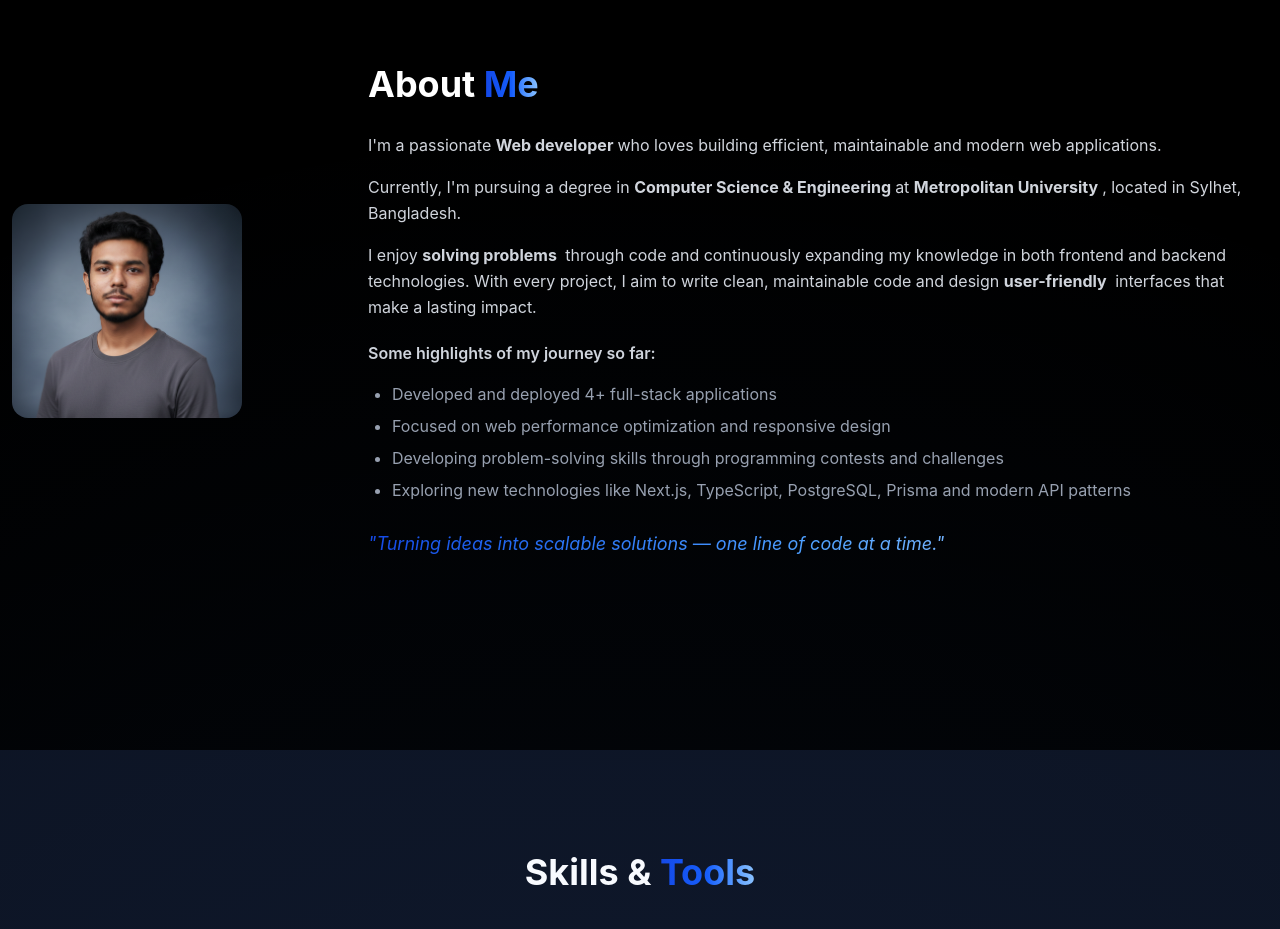
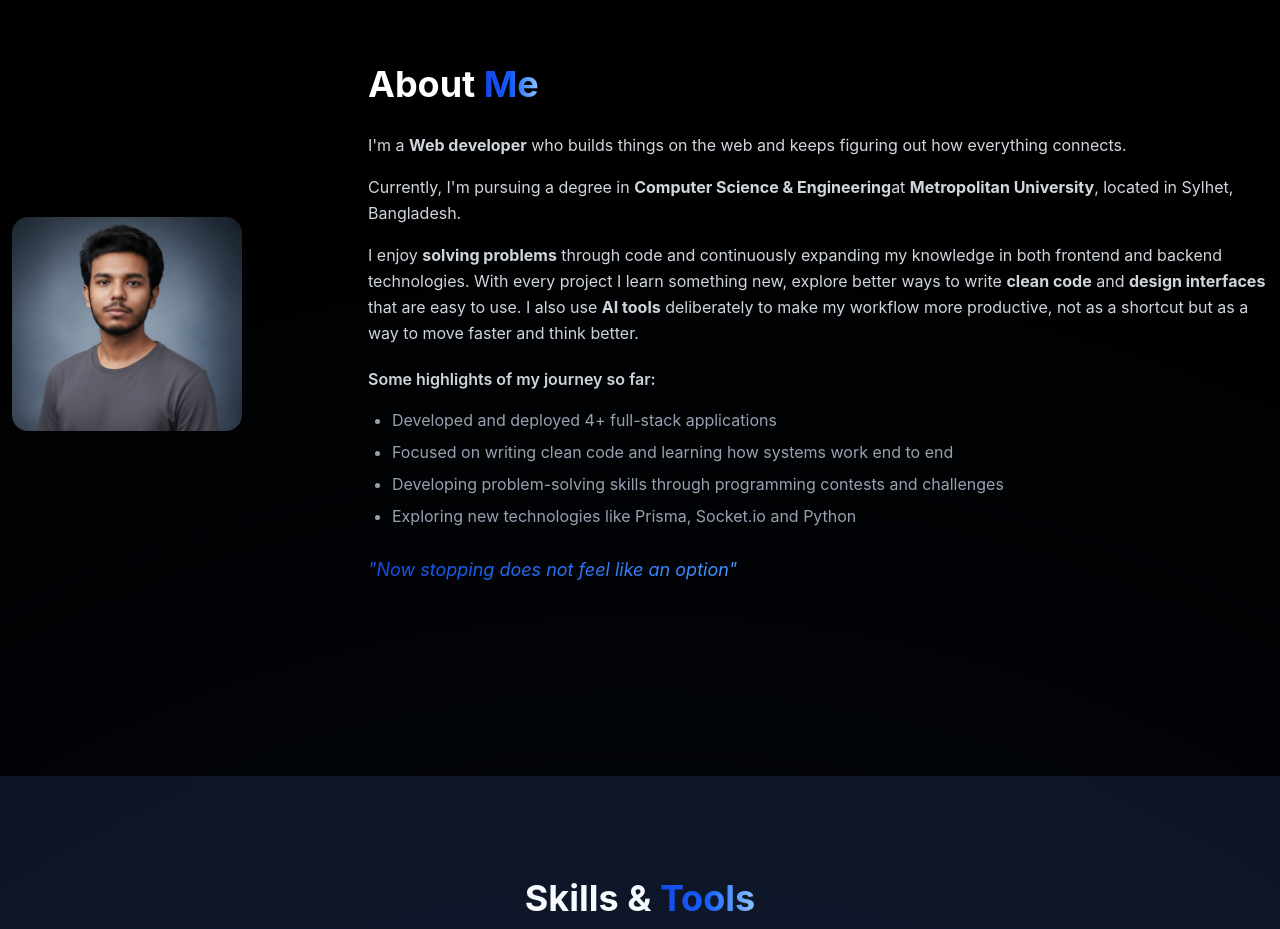
Before and after one commit to tahmid-khan-hub/my-portfolio-nextjs, a Next.js app: page / in a window 1280 px wide. Shown: the part 1000-1929 px from the top of the page. Built offline with nearby package versions, Linux system fonts and the light colour scheme.

Commit message:
Update the about section content

```diff
--- a/src/components/About.tsx
+++ b/src/components/About.tsx
@@ -26,21 +26,21 @@ const About = () => {
 
           {/* 1 */}
           <AnimateOnView direction="left" delay={0.25} duration={0.6}><p className="text-gray-300 leading-relaxed ">
-            I&apos;m a passionate <span className="font-bold mr-1">Web developer</span>
-             who loves building efficient, maintainable and modern web applications.
+             I&apos;m a <span className="font-bold">Web developer</span> who builds things on the web and keeps figuring out how everything connects.
           </p></AnimateOnView>
 
           {/* 2 */}
           <AnimateOnView direction="right" delay={0.25} duration={0.6}><p className="text-gray-300 leading-relaxed ">
             Currently, I&apos;m pursuing a degree in{" "}
-            <span className="font-bold mr-1">Computer Science & Engineering</span>
-            at <span className="font-bold mr-1">Metropolitan University</span>,
+            <span className="font-bold">Computer Science & Engineering</span>
+            at <span className="font-bold">Metropolitan University</span>,
             located in Sylhet, Bangladesh.
           </p></AnimateOnView>
 
           {/* 3 */}
           <AnimateOnView direction="left" delay={0.25} duration={0.6}><p className="text-gray-300 leading-relaxed ">
-           I enjoy <span className="font-bold mr-1">solving problems</span> through code and continuously expanding my knowledge in both frontend and backend technologies. With every project, I aim to write clean, maintainable code and design <span className="font-bold mr-1">user-friendly</span> interfaces that make a lasting impact.
+           I enjoy <span className="font-bold">solving problems</span> through code and continuously expanding my knowledge in both frontend and backend technologies.
+           With every project I learn something new, explore better ways to write <span className="font-bold">clean code</span> and <span className="font-bold">design interfaces</span> that are easy to use. I also use <span className="font-bold">AI tools</span> deliberately to make my workflow more productive, not as a shortcut but as a way to move faster and think better.
           </p></AnimateOnView>
 
           {/* journey glimpse */}
@@ -59,7 +59,7 @@ const About = () => {
 
           <AnimateOnView direction="scale" delay={0.25} duration={0.6}>
             <p className="italic text-lg bg-linear-to-r from-blue-700 via-blue-400 to-blue-200 bg-clip-text text-transparent mt-7">
-              &quot;Turning ideas into scalable solutions — one line of code at a time.&quot;
+              &quot;Now stopping does not feel like an option&quot;
             </p>
           </AnimateOnView>
         </div>
--- a/src/constants/bulletPoints.ts
+++ b/src/constants/bulletPoints.ts
@@ -11,7 +11,7 @@ export const bulletPoints: BulletPoints[] = [
     },
     {
         id: 2,
-        text: "Focused on web performance optimization and responsive design"
+        text: "Focused on writing clean code and learning how systems work end to end"
     },
     {
         id: 3,
@@ -19,6 +19,6 @@ export const bulletPoints: BulletPoints[] = [
     },
     {
         id: 4,
-        text: "Exploring new technologies like Next.js, TypeScript, PostgreSQL, Prisma and modern API patterns"
+        text: "Exploring new technologies like Prisma, Socket.io and Python"
     },
 ]
```
